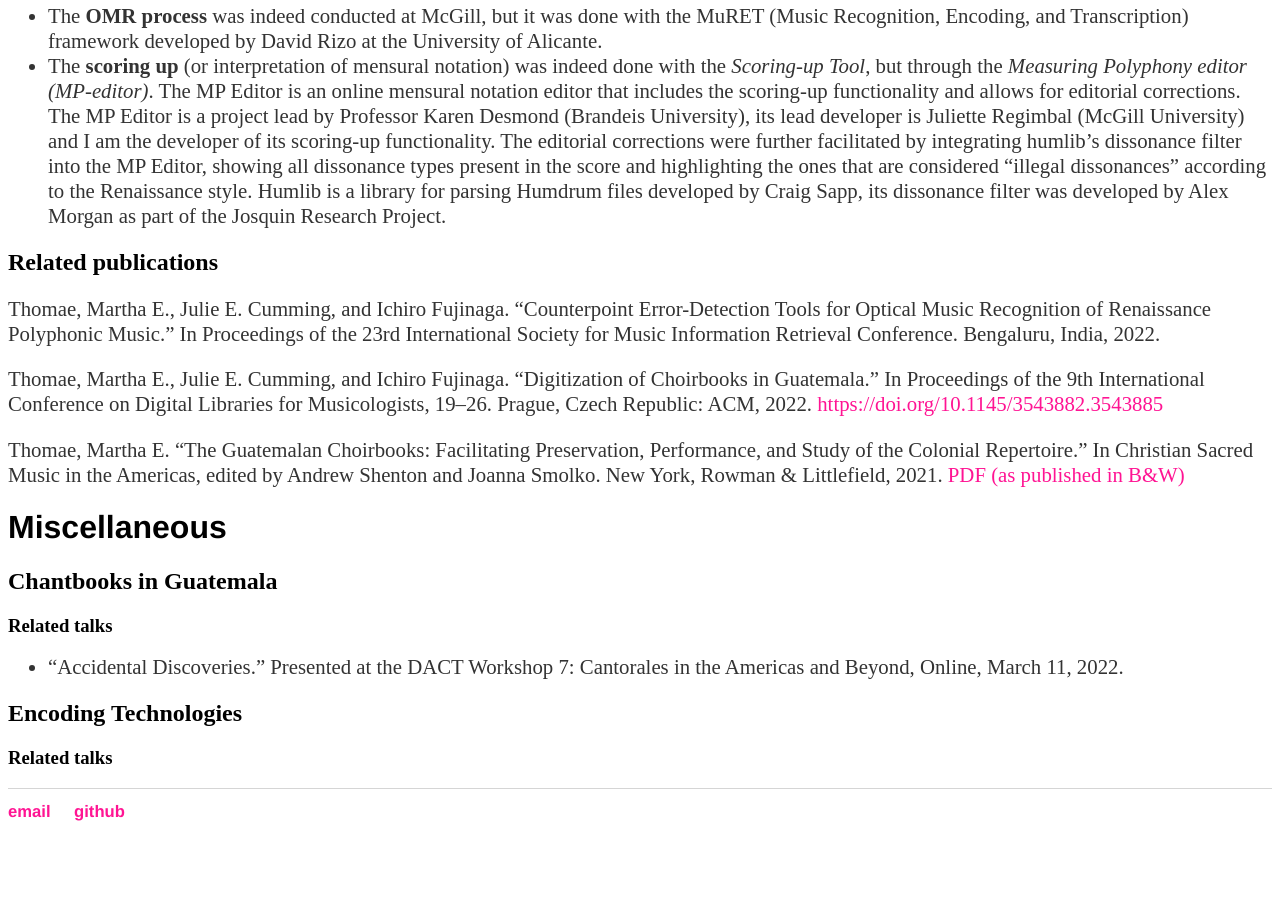
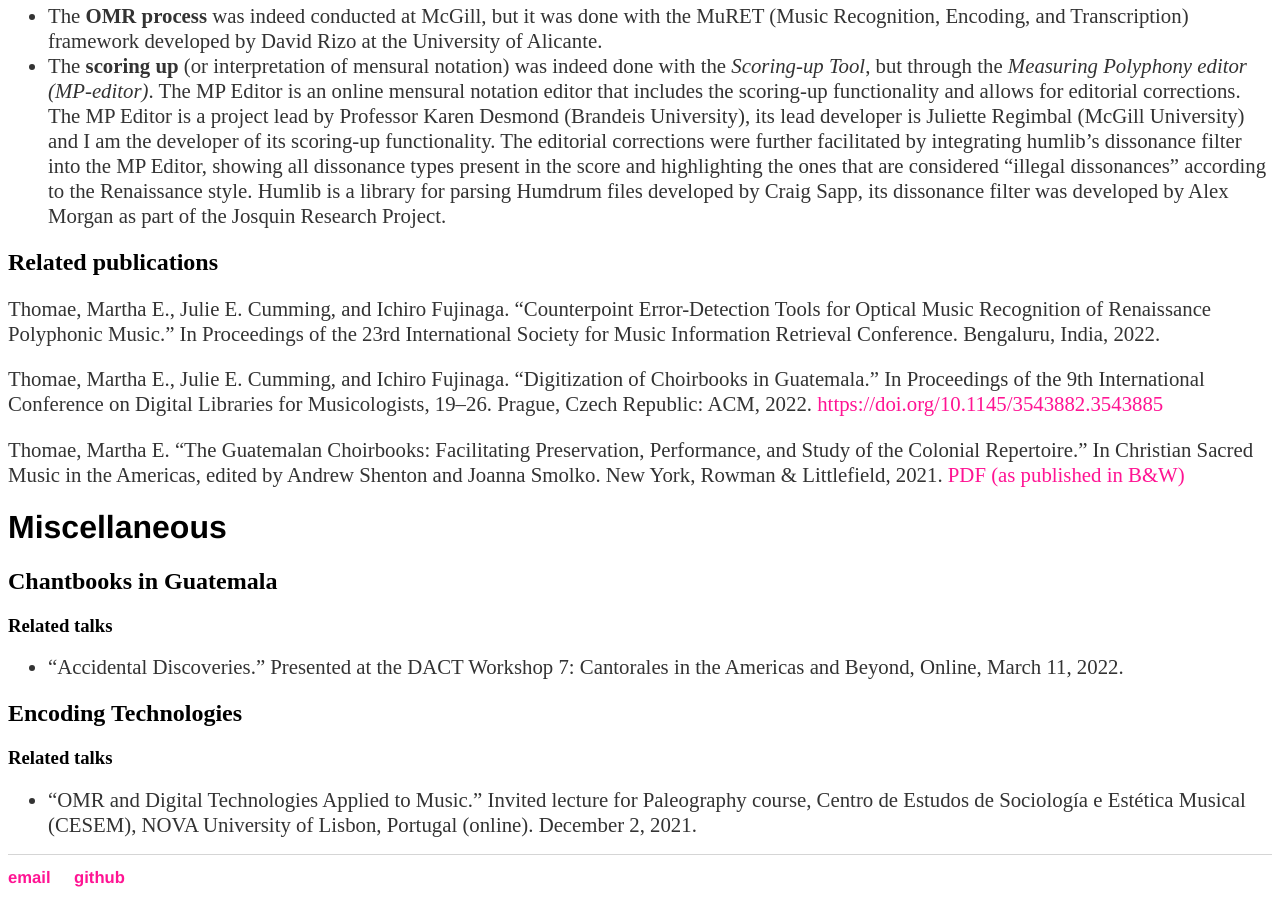
Before and after one commit to martha-thomae/martha-thomae.github.io, a Jekyll site: the page built from projects/index.md, in a window 1280 px wide and 900 px high, scrolled down 3321 px. Built offline with Jekyll 4.4.1, drawn with Linux system fonts in a browser that asks for light colours; before the commit the page ends 4156 px from its top, so only the background shows below that.

Commit message:
Fix typo for a page to appear

```diff
--- a/projects/index.md
+++ b/projects/index.md
@@ -89,6 +89,6 @@
 ## Encoding Technologies
 
 ### Related talks
-{% for item in site.data.talksEncodingTech %}
+{% for item in site.data.talksEncodingTechs %}
 - {{ item.name }} {% if item.link != '/'%}[slides]({{ item.link }}){% endif %}
 {% endfor %}
```
